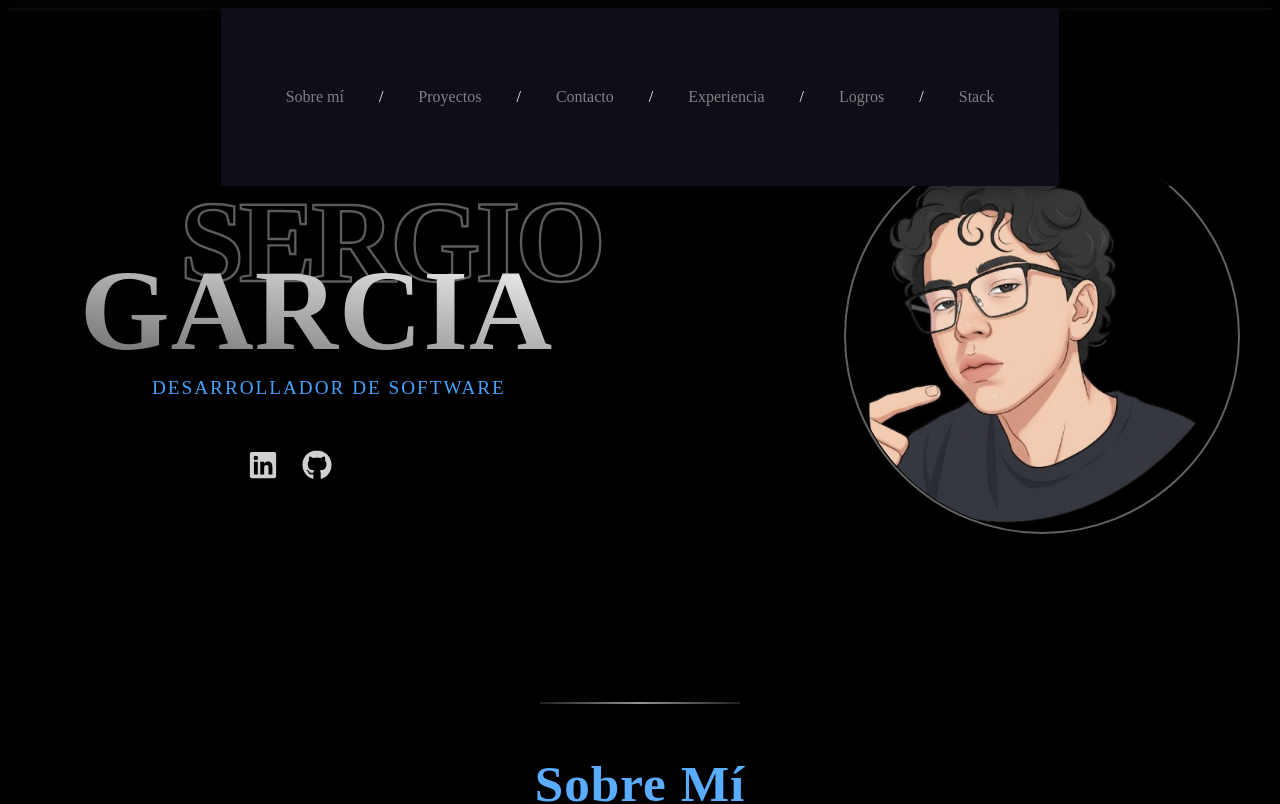
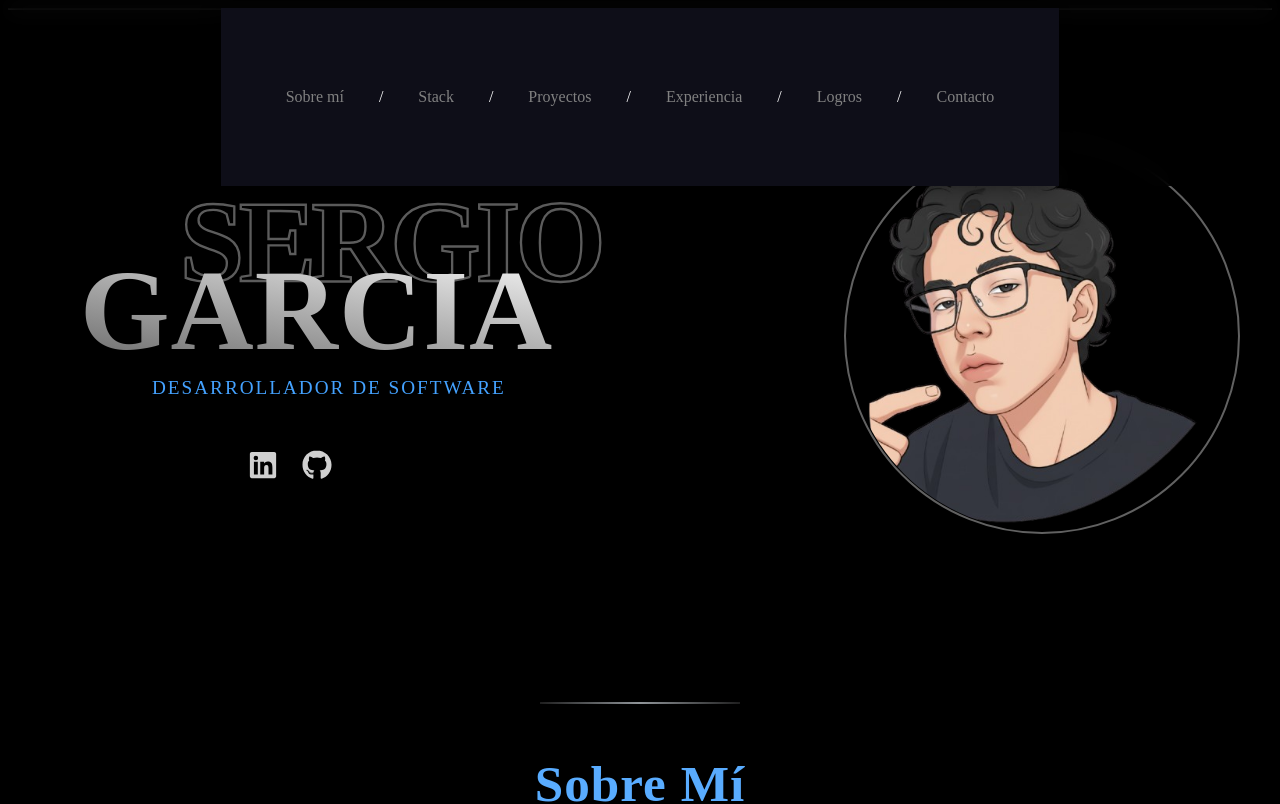
Before and after one commit to SergioAndresG/PORTAFOLIO-DEV, a Vue app in the folder portafolio/: page /#/ in a window 1280 px wide. Shown: the top 804 px of the page. Built offline with nearby package versions, Linux system fonts and the light colour scheme.

Commit message:
refactor(Header.vue): Se mueve el orden de la navegación de las secciones

```diff
--- a/portafolio/src/components/Header.vue
+++ b/portafolio/src/components/Header.vue
@@ -9,13 +9,14 @@ const scroll = ref(false)
 
 const handleScroll = () => {
   scroll.value = window.scrollY > 50 // Cuando el usuario baja mas de 50px
+
 }
 
 const scrollTo = (id: string) => {
   const section = document.getElementById(id)
   if (section) {
     section.scrollIntoView({ behavior: 'smooth' })
-    isMenuOpen.value = false // cerrar menú si quieres
+    isMenuOpen.value = false // se cierra el Menú
   }
 }
 
@@ -61,10 +62,10 @@ onUnmounted(() =>{
           <a @click="scrollTo('about-me')">Sobre mí</a>
         </li>
         <li class="li-container">
-          <a @click="scrollTo('projects')">Proyectos</a>
+          <a @click="scrollTo('stack')">Stack</a>
         </li>
         <li class="li-container">
-          <a @click="scrollTo('contact-me')">Contacto</a>
+          <a @click="scrollTo('projects')">Proyectos</a>
         </li>
         <li class="li-container">
           <a @click="scrollTo('experience')">Experiencia</a>
@@ -73,8 +74,9 @@ onUnmounted(() =>{
           <a @click="scrollTo('achievements')">Logros</a>
         </li>
         <li class="li-container">
-          <a @click="scrollTo('stack')">Stack</a>
+          <a @click="scrollTo('contact-me')">Contacto</a>
         </li>
+
 
       </ul>
 
```
